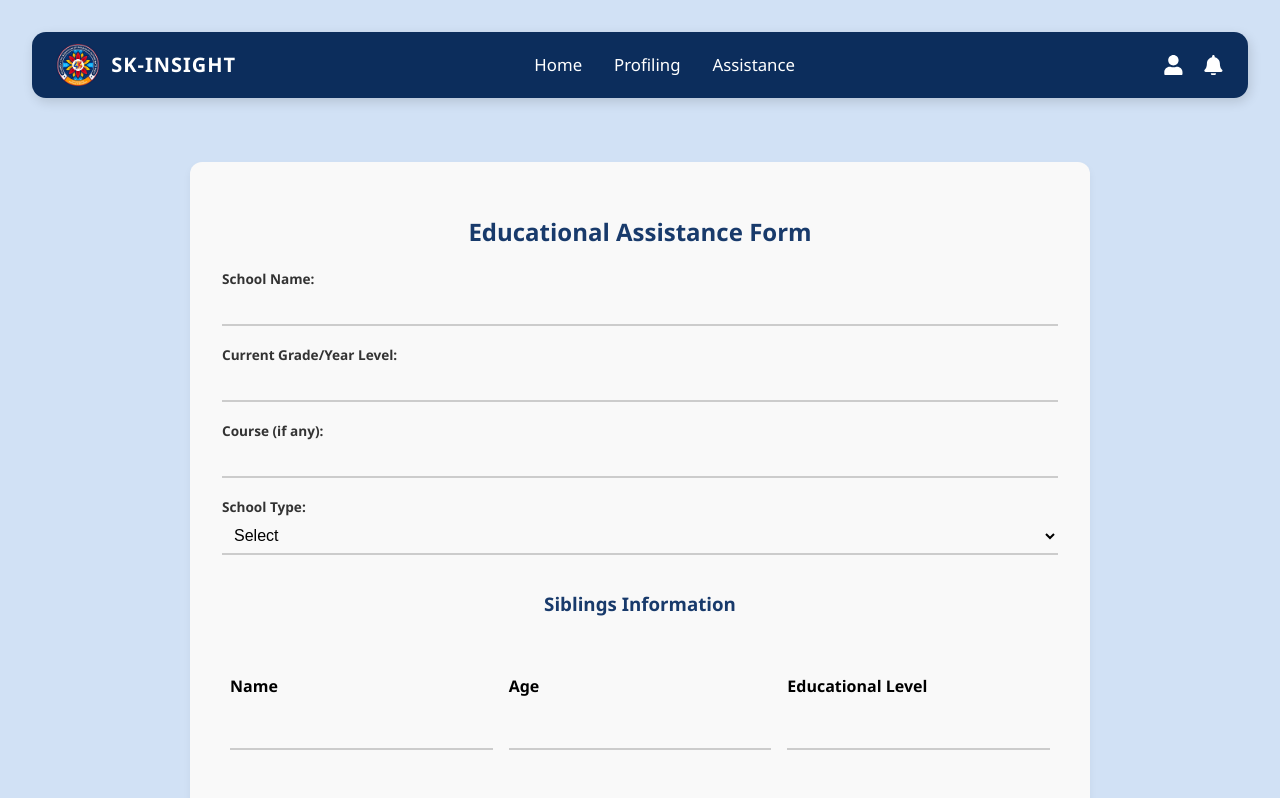
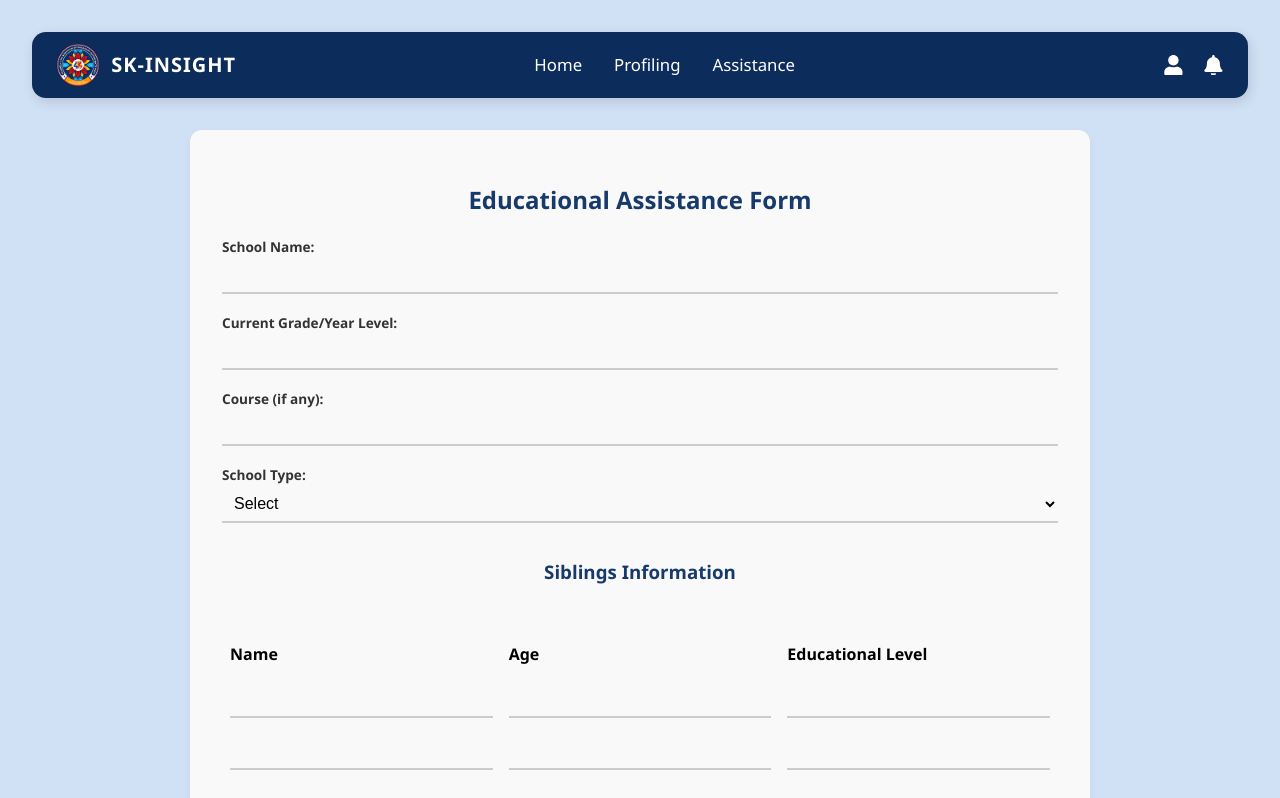
Before and after one commit to Andreicomia11-12/SK-INSIGHT-01, a React (Vite) app in the folder SK-INSIGHT/: page /assistance in a window 1280 px wide. Shown: the top 798 px of the page. Built offline with nearby package versions, Linux system fonts and the light colour scheme.

Commit message:
new branch

```diff
--- a/SK-INSIGHT/src/css/AssistancePage.css
+++ b/SK-INSIGHT/src/css/AssistancePage.css
@@ -5,7 +5,7 @@
 
 .assistance-container {
     max-width: 900px;
-    margin: 4rem auto;
+    margin: 2rem auto;
     padding: 2rem;
     background-color: #f9f9f9;
     border-radius: 12px;
--- a/SK-INSIGHT/src/index.css
+++ b/SK-INSIGHT/src/index.css
@@ -40,7 +40,6 @@ body {
   font-family: 'Segoe UI', Tahoma, Geneva, Verdana, sans-serif;
   min-width: 320px;
   min-height: 100vh;
-
   background-color: #D1E1F5;
 }
 
```
